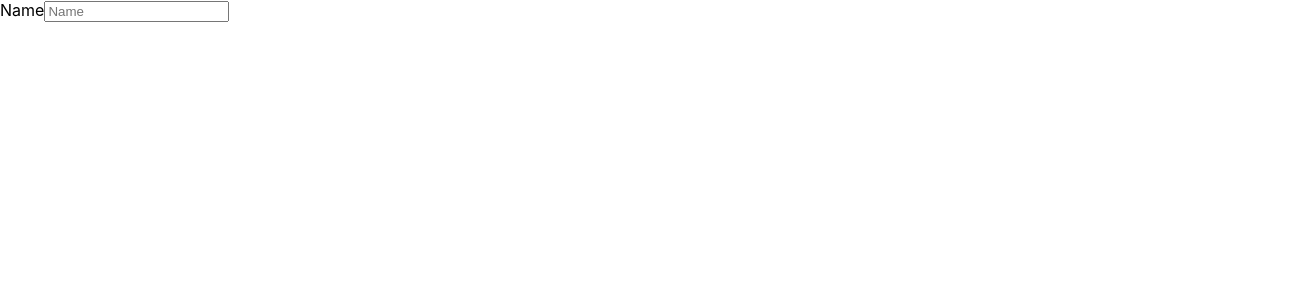
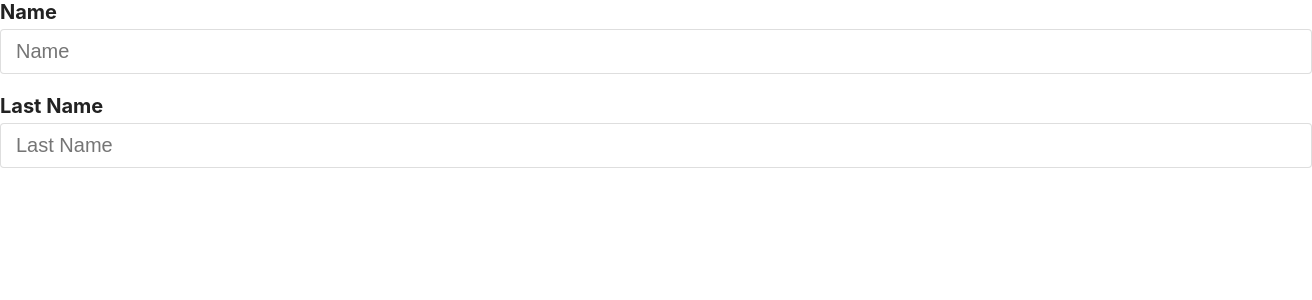
Before and after one commit to yerald-mora/react-course, a React (Create React App) app in the folder user-manager/: page / in a window 1280 px wide. Shown: the top 300 px of the page, 1312 px wide, since content can reach past the window. Built offline with nearby package versions, Linux system fonts and the light colour scheme.

Commit message:
Add styles to Input component

```diff
--- a/user-manager/src/App.js
+++ b/user-manager/src/App.js
@@ -2,13 +2,14 @@
 import Input from './Components/Input'
 
 function App(){
-  const[form,handleChange] = useForm({name:''})
+  const[form,handleChange] = useForm({name:'', lastName:''})
 
   console.log(form);
 
   return(
     <form>
       <Input label='Name' name='name' placeholder='Name' value={form.name} onChange={handleChange}/>
+      <Input label='Last Name' name='lastName' placeholder='Last Name' value={form.name} onChange={handleChange}/>
     </form>
   )
 }
--- /dev/null
+++ b/user-manager/src/Components/Input.css
@@ -0,0 +1,22 @@
+.field {
+  margin-bottom: 20px;
+}
+
+.field label {
+  display: block;
+  margin: 0 0 5px 0;
+  color: #222;
+  font-weight: 700;
+  font-size: 20px;
+}
+
+.field input {
+  background-color: #fff;
+  outline: 0;
+  font-size: 20px;
+  padding: 10px 15px;
+  border: 1px solid rgb(34, 34, 34, 0.15);
+  columns: #222;
+  border-radius: 4px;
+  width: 100%;
+}
--- a/user-manager/src/Components/Input.js
+++ b/user-manager/src/Components/Input.js
@@ -1,6 +1,8 @@
+import './Input.css'
+
 const Input = ({label,...props}) => {
     return(
-        <div>
+        <div className="field">
             <label>{label}</label>
             <input {...props}/>
         </div>
```
